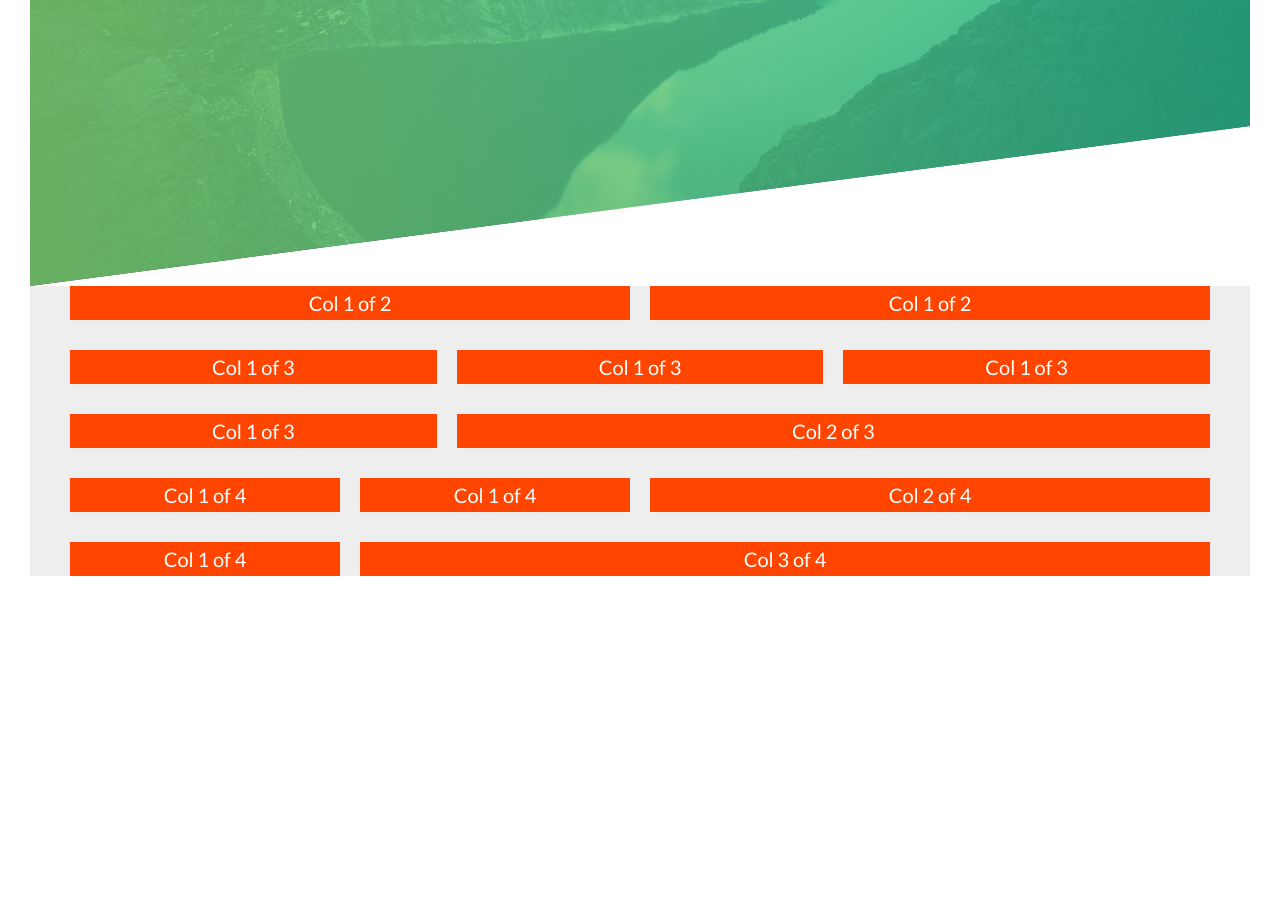
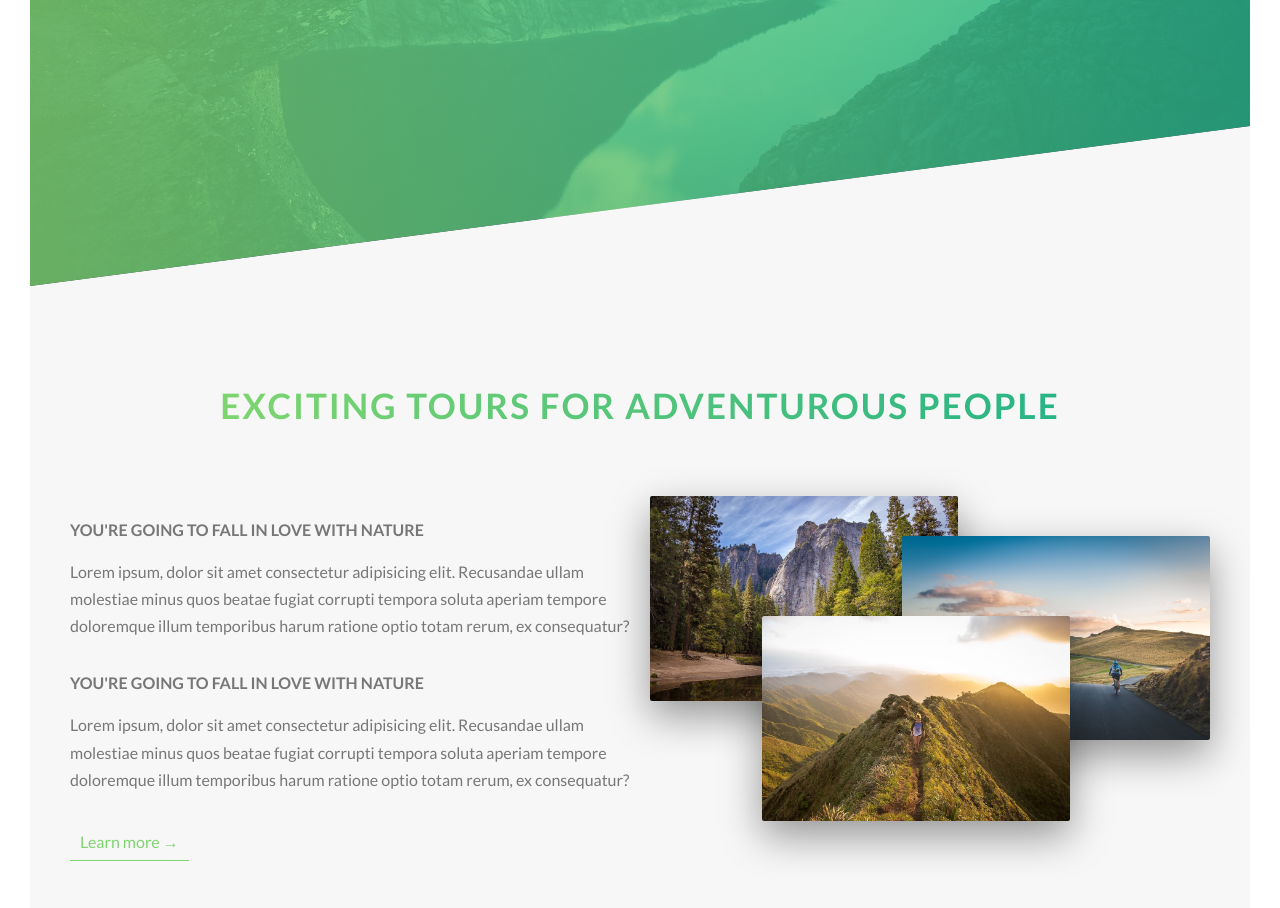
Before and after one commit to grego5/natours, a website: page index.html in a window 1280 px wide. Shown: the part 504-1412 px from the top of the page. Before the commit the page ends 1110 px from the top, so only its background shows below. Drawn offline with Linux system fonts and the light colour scheme.

Commit message:
about section

```diff
--- a/index.html
+++ b/index.html
@@ -27,7 +27,42 @@
             </div>
         </header>
 
-        <section class="grid-test">
+        <main>
+            <section class="section-about">
+                <div class="text-center mb-l">
+                    <h2 class="heading-secondary">
+                        Exciting tours for adventurous people
+                    </h2>
+                </div>
+
+                <div class="row">
+                    <div class="col-1-2">
+                        <h3 class="heading-tertiary mb-s">
+                            You're going to fall in love with nature
+                        </h3>
+                        <p class="paragraph">
+                            Lorem ipsum, dolor sit amet consectetur adipisicing elit. Recusandae ullam molestiae minus quos beatae fugiat corrupti tempora soluta aperiam tempore doloremque illum temporibus harum ratione optio totam rerum, ex consequatur?
+                        </p>
+
+                        <h3 class="heading-tertiary mb-s">
+                            You're going to fall in love with nature
+                        </h3>
+                        <p class="paragraph">
+                            Lorem ipsum, dolor sit amet consectetur adipisicing elit. Recusandae ullam molestiae minus quos beatae fugiat corrupti tempora soluta aperiam tempore doloremque illum temporibus harum ratione optio totam rerum, ex consequatur?
+                        </p>
+                        <a href="#" class="btn-text">Learn more &rarr;</a>
+                    </div>
+                    <div class="col-1-2">
+                        <div class="photoset">
+                            <img src="img/nat-1-large.jpg" alt="photo 1" class="photoset__img photoset__img--1">
+                            <img src="img/nat-2-large.jpg" alt="photo 2" class="photoset__img photoset__img--2">
+                            <img src="img/nat-3-large.jpg" alt="photo 3" class="photoset__img photoset__img--3">
+                        </div>
+                    </div>
+                </div>
+            </section>
+
+            <!-- <section class="grid-test">
                 <div class="row">
                     <div class="col-1-2">
                         Col 1 of 2
@@ -78,6 +113,8 @@
                         Col 3 of 4
                     </div>
                 </div>
-        </section>
+            </section> -->
+        </main>
+
     </body>
 </html>
--- a/sass/abstracts/_variables.scss
+++ b/sass/abstracts/_variables.scss
@@ -1,6 +1,8 @@
 $color-primary: #7ed56f;
 $color-primary-light: #7ed56f;
 $color-primary-dark: #28b485;
+
+$color-grey-light-1: #f7f7f7;
 
 $color-grey-dark: #777;
 $color-light: #fff;
@@ -10,3 +12,6 @@ $color-dark: #000;
 $grid-width: 114rem;
 $gutter-vertical: 3rem;
 $gutter-horizontal: 2rem;
+
+//font
+$default-font-size: 1.6rem;
--- a/sass/base/_typography.scss
+++ b/sass/base/_typography.scss
@@ -4,6 +4,7 @@ body {
    line-height: 1.7;
    color: $color-grey-dark;
    padding: 30px;
+   font-size: $default-font-size;
 }
 
 .heading-main {
@@ -19,9 +20,40 @@ body {
    }
 
    &--sub {
-      font-size: 1.25rem;
+      font-size: 1.4rem;
       font-weight: 700;
       letter-spacing: 1.7rem;
       animation: fadein-left 0.8s backwards ease-out;
    }
 }
+
+.heading-secondary {
+   font-size: 3.5rem;
+   text-transform: uppercase;
+   font-weight: 700;
+   display: inline-block;
+   background-image: linear-gradient(to right, $color-primary-light, $color-primary-dark);
+   -webkit-background-clip: text;
+   color: transparent;
+   letter-spacing: 2px;
+   transition: transform .2s;
+
+   &:hover {
+      transform: skew(15deg, 2deg) scale(1.1);
+      text-shadow: .5rem 1rem 2rem rgba($color-dark, .2);
+   }
+}
+
+.heading-tertiary {
+   font-size: $default-font-size;
+   font-weight: 700;
+   text-transform: uppercase;
+}
+
+.paragraph {
+   font-size: $default-font-size;
+
+   &:not(last-child) {
+      margin-bottom: 3rem;
+   }
+}
--- a/sass/base/_utilities.scss
+++ b/sass/base/_utilities.scss
@@ -0,0 +1,3 @@
+.text-center { text-align: center }
+.mb-s { margin-bottom: 1.5rem }
+.mb-l { margin-bottom: 8rem }
--- a/sass/components/_button.scss
+++ b/sass/components/_button.scss
@@ -1,7 +1,7 @@
 .btn {
    &:link,
    &:visited {
-      font-size: 1rem;
+      font-size: 1.25rem;
       text-transform: uppercase;
       text-decoration: none;
       padding: 1.5rem 4rem;
@@ -53,3 +53,28 @@
       animation: fadein-up .4s .4s ease-out backwards;
    }
 }
+
+.btn-text {
+   &:link,
+   &:visited {
+      font-size: $default-font-size;
+      color: $color-primary;
+      display: inline-block;
+      text-decoration: none;
+      border-bottom: 1px solid $color-primary;
+      padding: 5px 10px;
+      transition: transform .2s;
+   }
+
+   &:hover {
+      background-color: $color-primary;
+      color: $color-light;
+      box-shadow: 0 1rem 2rem rgba($color-dark, .15);
+      transform: translateY(-2px);
+   }
+
+   &:active {
+      box-shadow: 0 .5rem 1rem rgba($color-dark, .15);
+      transform: translateY(0);
+   }
+}
--- /dev/null
+++ b/sass/components/_photoset.scss
@@ -0,0 +1,36 @@
+.photoset {
+   position: relative;
+
+   &__img {
+      width: 55%;
+      box-shadow: 0 1.5rem 4rem rgba($color-dark, .4);
+      border-radius: 2px;
+      position: absolute;
+      transition: transform 0.2s;
+      outline-offset: 2rem;
+
+      &--1 {
+         left: 0;
+         top: -2rem;
+      }
+      &--2 {
+         right: 0;
+         top: 2rem;
+      }
+      &--3 {
+         left: 20%;
+         top: 10rem;
+      }
+
+      &:hover {
+         transform: scale(1.05) translateY(-0.5rem);
+         box-shadow: 0 2.5rem 4rem rgba($color-dark, .5);
+         z-index: 10;
+         outline: 1.5rem solid $color-primary;
+      }
+
+   }
+   &:hover &__img:not(:hover) {
+      transform: scale(.95);
+   }
+}
--- a/sass/layout/_grid.scss
+++ b/sass/layout/_grid.scss
@@ -8,7 +8,6 @@
 .row {
    max-width: $grid-width;
    margin: 0 auto;
-   // margin-right: $gutter-horiznotal;
 
    &:not(:last-child){
       margin-bottom: $gutter-vertical;
@@ -17,7 +16,6 @@
    @include clearfix;
 
    [class^="col-"] {
-      background-color: orangered;
       float: left;
 
       &:not(:last-child){
--- a/sass/main.scss
+++ b/sass/main.scss
@@ -13,3 +13,4 @@
 @import "pages/home";
 
 @import "components/button";
+@import "components/photoset";
--- a/sass/pages/_home.scss
+++ b/sass/pages/_home.scss
@@ -0,0 +1,5 @@
+.section-about {
+   background-color: $color-grey-light-1;
+   padding: 25rem 0;
+   margin-top: -20vh;
+}
```
Also changed, not shown: css/style.css. Lines whose indentation alone changed are shown as unchanged.
